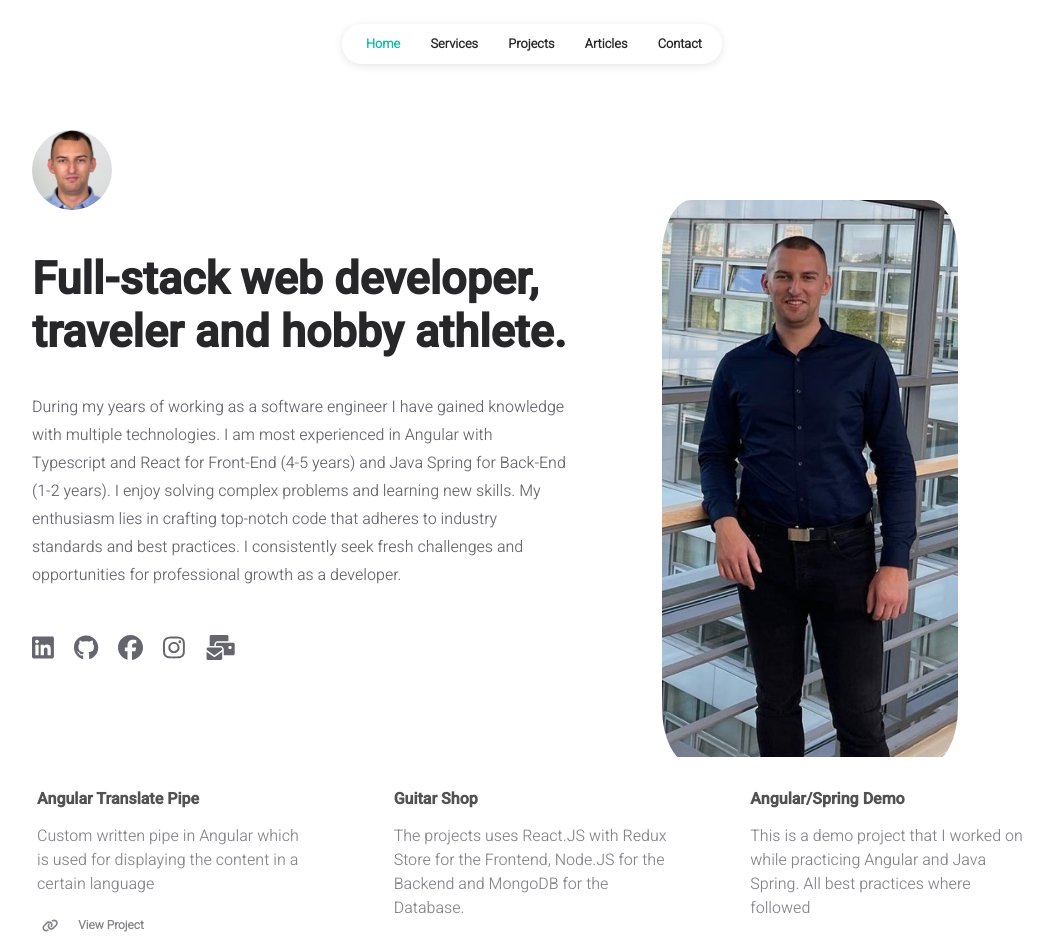
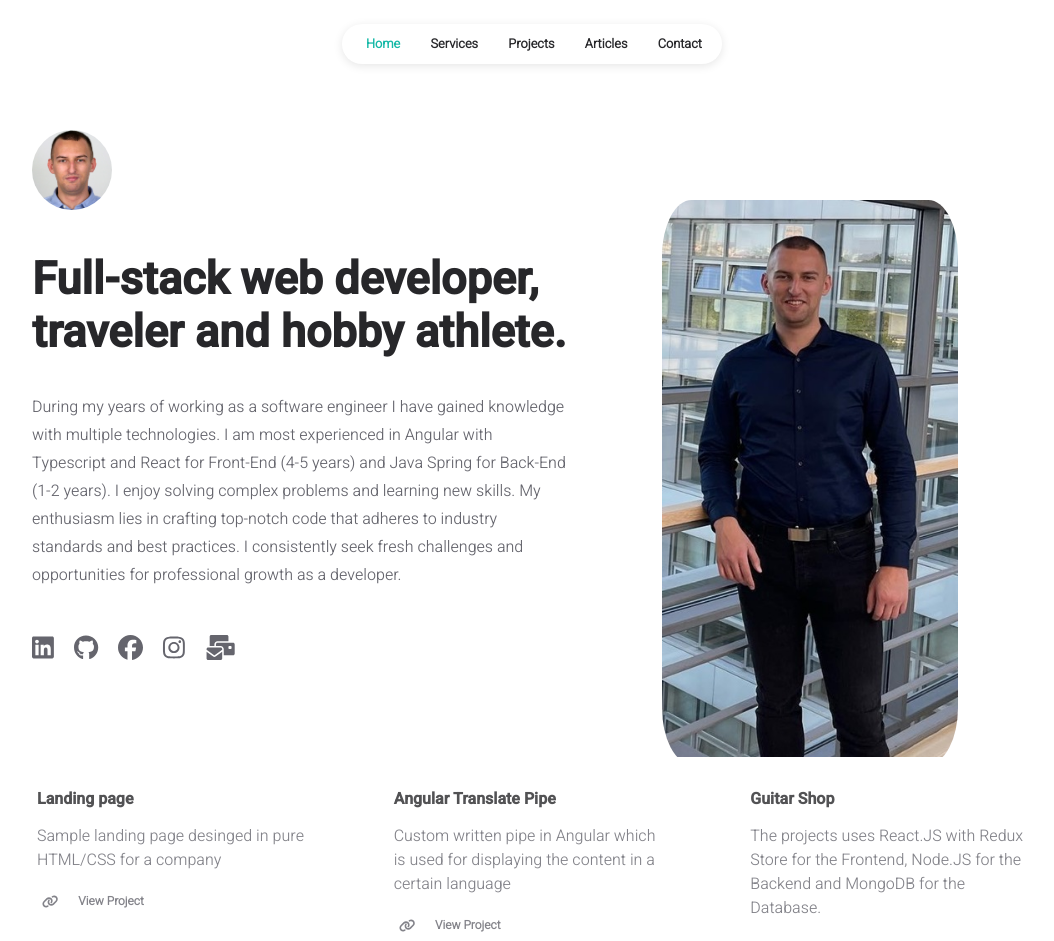
Before and after one commit to Hristian233/Hristiyan-Yanev-Portfolio, a React (Create React App) app: page / in a window 1280 px wide. Shown: the top 941 px of the page, without its empty margins (108-1162 px from the left). Built offline with nearby package versions, Linux system fonts and the light colour scheme.

Commit message:
update projects

```diff
--- a/src/data/user.js
+++ b/src/data/user.js
@@ -33,6 +33,14 @@ const INFO = {
 	},
 
 	projects: [
+		{
+			title: "Landing page",
+			description:
+				"Sample landing page desinged in pure HTML/CSS for a company",
+			logo: "https://cdn.jsdelivr.net/npm/programming-languages-logos/src/javascript/javascript.png",
+			linkText: "View Project",
+			link: "https://consulting-lp.vercel.app/index.html",
+		},
 		{
 			title: "Angular Translate Pipe",
 			description:
```
